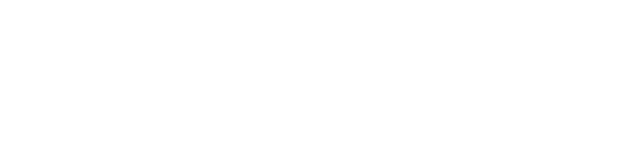
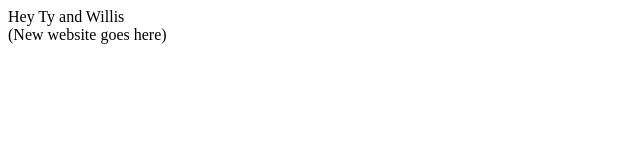
Before and after one commit to harkurtis/harkurtis.github.io, a plain HTML site: page index.html in a window 1280 px wide. Shown: the whole page, without its empty margins (0-640 px from the left). Drawn offline with Linux system fonts and the light colour scheme.

Commit message:
Greeting for Ty and Willis

```diff
--- a/index.html
+++ b/index.html
@@ -1,3 +1,12 @@
 <!DOCTYPE html>
 <html>
+    <head>
+        <meta charset="UTF-8">
+
+        <link>
+    </head>
+    <body>
+        <div>Hey Ty and Willis</div>
+        <div>(New website goes here)</div>
+    </body>
 </html>
```
